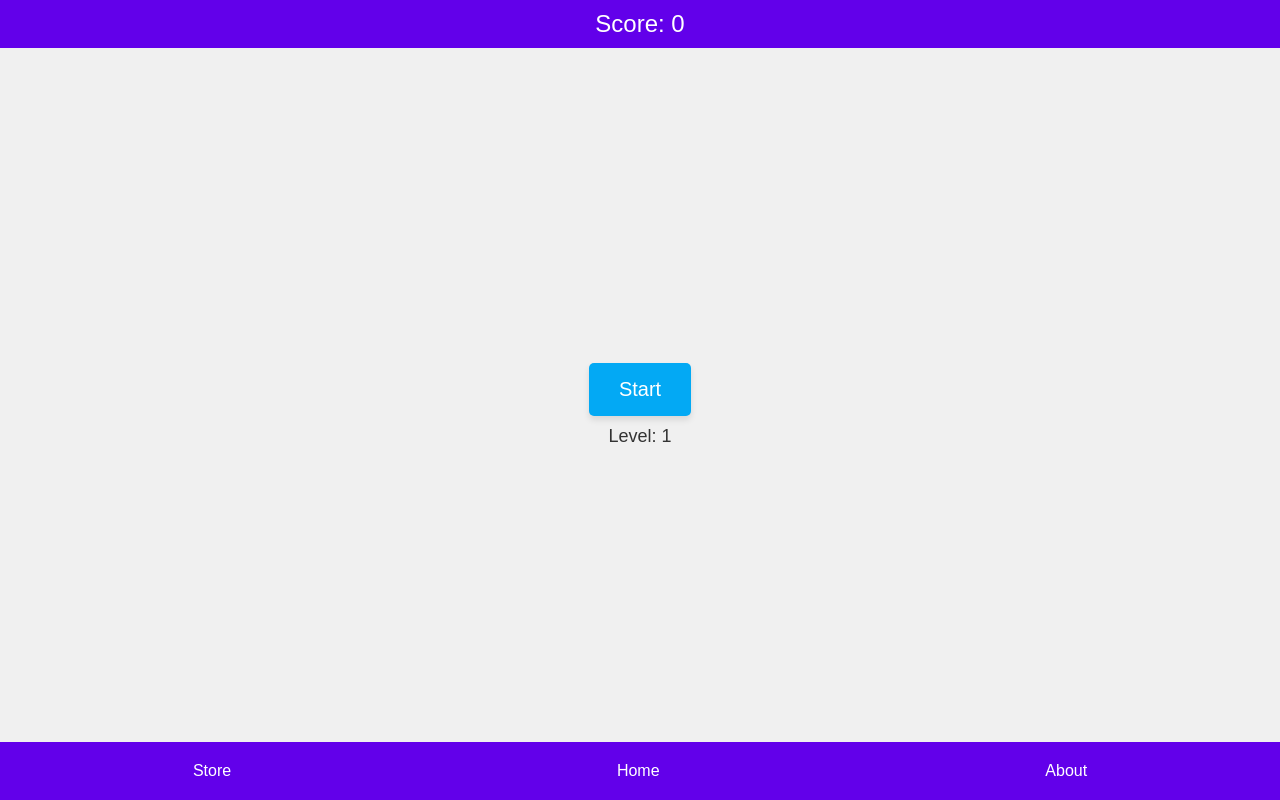
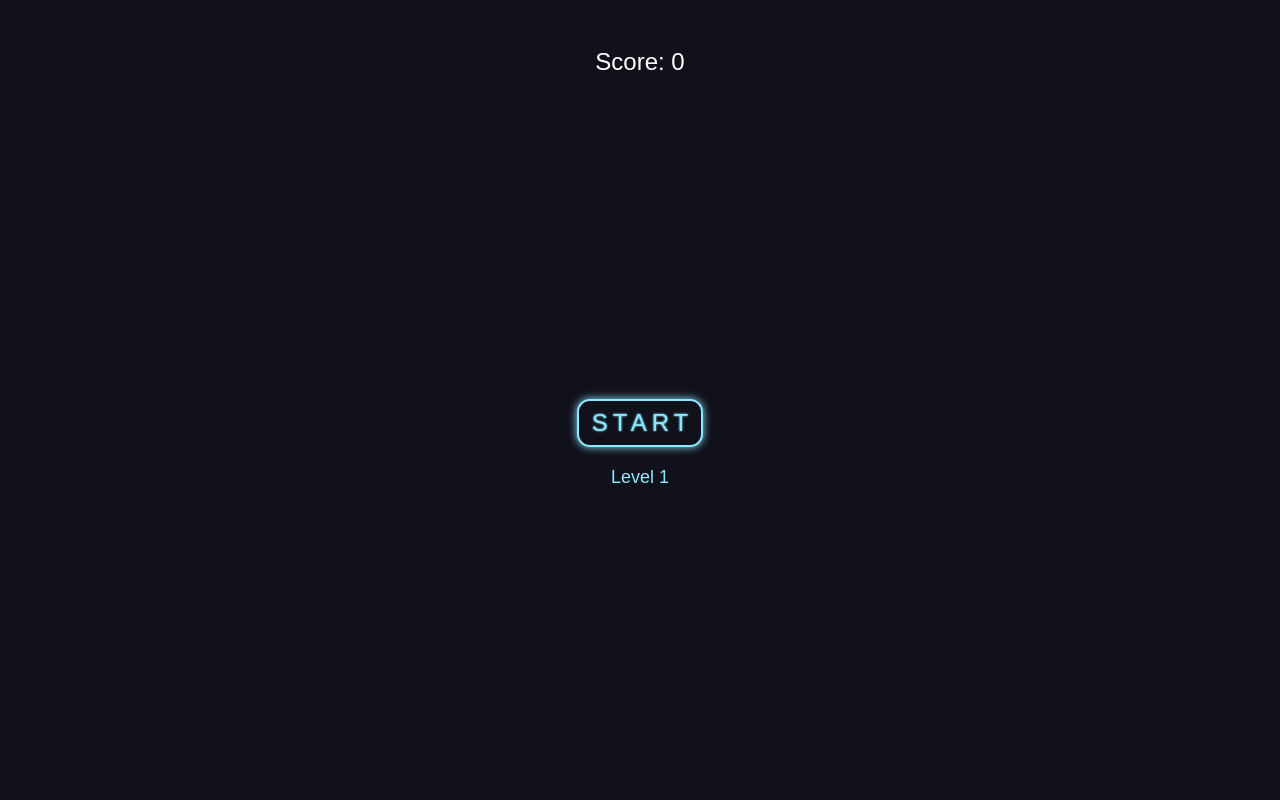
Before and after one commit to Smido1/Lammy, a Flask app: page / in a window 1280 px wide. Run offline with Flask 3, Linux system fonts and the light colour scheme.

Commit message:
Design
- Refactoring www
- Update design

```diff
--- a/www/static/style.css
+++ b/www/static/style.css
@@ -7,12 +7,12 @@ body {
     align-items: center;
     justify-content: space-between;
     height: 100vh;
-    background-color: #f0f0f0;
+    background-color: #11111b;
 }
 
 header {
+    margin-top: 3%;
     width: 100%;
-    background-color: #6200ea;
     color: white;
     text-align: center;
     padding: 10px 0;
@@ -27,35 +27,40 @@ main {
     flex-grow: 1;
 }
 
-.button-container {
-    margin-top: 20px;
+.start-button-text {
+    margin-left: 5px;
+    font-size: 24px;
+    letter-spacing: 5px;
+    color: #8BE9FD;
+    filter: drop-shadow(0 0 1px #8BE9FD)
 }
 
 .click-button {
-    background-color: #03a9f4;
-    color: white;
-    border: none;
-    border-radius: 5px;
-    padding: 15px 30px;
-    font-size: 20px;
+    padding: 8px;
+    background-color: #11111b;
+    filter: drop-shadow(0 0 0.25rem #8BE9FD);
+    border-radius: 13px;
+    border-color: #8BE9FD;
+    border: #8BE9FD solid 2px;
     cursor: pointer;
-    box-shadow: 0 4px 6px rgba(0, 0, 0, 0.1);
-    transition: background-color 0.3s;
+    transition: 200ms ease-in-out;
+    transition-property: all;
 }
 
 .click-button:hover {
-    background-color: #0288d1;
+    background-color: #1e1e2e;
+    scale: 1.1;
 }
 
 .level {
-    margin-top: 10px;
+    margin-top: 20px;
     font-size: 18px;
-    color: #333;
+    color: #8BE9FD;
 }
 
 footer {
     width: 100%;
-    background-color: #6200ea;
+    background-color: #44475A;
     color: white;
     text-align: center;
     padding: 10px 0;
--- a/www/templates/index.html
+++ b/www/templates/index.html
@@ -11,48 +11,45 @@
         <div id="score">Score: 0</div>
     </header>
     <main>
-        <div class="button-container">
-            <button class="click-button" id="click-button" onclick="handleClick()">Start</button>
+        <div class="click-button" id="click-button" onclick="handleClick()">
+            <span id="start-button-text" class="start-button-text">START</span>
         </div>
-        <div class="level" id="level">Level: 1</div>
+        <div class="level" id="level">Level 1</div>
     </main>
-    <footer>
+    <!-- <footer>
         <div class="menu">
             <button onclick="showTab('Store')">Store</button>
             <button onclick="showTab('Home')">Home</button>
             <button onclick="showTab('About')">About</button>
         </div>
-    </footer>
+    </footer> -->
     <script>
         let score = 0;
         let level = 1;
+        let disabled = false;
 
         function handleClick() {
             const button = document.getElementById('click-button');
+            const button_text = document.getElementById('start-button-text');
 
             // Увеличиваем очки
+            if (!disabled) {
                 score++;
                 document.getElementById('score').textContent = `Score: ${score}`;
 
-            // Обновляем уровень каждые 10 очков
-            // if (score % 10 === 0) {
-            //     level++;
-            //     document.getElementById('level').textContent = `Level: ${level}`;
-            // }
-
                 // Деактивируем кнопку
-            button.disabled = true;
+                disabled = true;
                 let remainingTime = 3;
-            button.textContent = `${remainingTime} seconds`;
+                button_text.textContent = `${remainingTime} seconds`;
 
                 // Таймер
                 const interval = setInterval(() => {
                     remainingTime--;
-                button.textContent = `${remainingTime} seconds`;
+                    button_text.textContent = `${remainingTime} seconds`;
                     if (remainingTime <= 0) {
                         clearInterval(interval);
-                    button.disabled = false;
-                    button.textContent = 'Start';
+                        disabled = false;
+                        button_text.textContent = 'START';
                     }
                 }, 1000);
 
@@ -71,6 +68,7 @@
                     console.error('Error updating score:', error);
                 });
             }
+        }
     </script>
 </body>
 </html>
```
Lines whose indentation alone changed are shown as unchanged.
